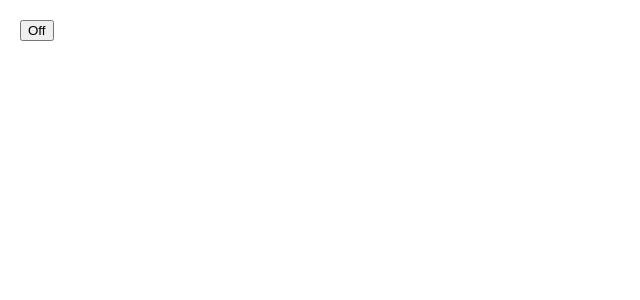
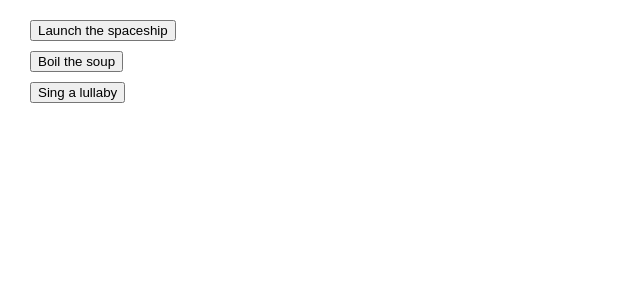
Before and after one commit to naktty/learn_react, a React (Create React App) app: page / in a window 1280 px wide. Shown: the top 300 px of the page, without its empty margins (0-640 px from the left). Built offline with nearby package versions, Linux system fonts and the light colour scheme.

Commit message:
チャレンジ問題3(自分の回答)

```diff
--- a/src/App.js
+++ b/src/App.js
@@ -1,15 +1,40 @@
 import './App.css';
+import './referencing-values-with-refs/challenges3.css';
+import { useRef } from 'react';
 
-import { useState } from 'react';
-
-export default function Toggle() {
-  const[isOn, setIsOn] = useState(false);
+function DebouncedButton({ onClick, children }) {
+  let timeoutID = useRef(null);
 
   return (
     <button onClick={() => {
-      setIsOn(!isOn);
+      clearTimeout(timeoutID);
+      timeoutID = setTimeout(() => {
+        onClick();
+      }, 1000);
     }}>
-      {isOn ? 'On' : 'Off'}
+      {children}
     </button>
   );
 }
+
+export default function Dashboard() {
+  return (
+    <>
+      <DebouncedButton
+        onClick={() => alert('Spaceship launched!')}
+      >
+        Launch the spaceship
+      </DebouncedButton>
+      <DebouncedButton
+        onClick={() => alert('Soup boiled!')}
+      >
+        Boil the soup
+      </DebouncedButton>
+      <DebouncedButton
+        onClick={() => alert('Lullaby sung!')}
+      >
+        Sing a lullaby
+      </DebouncedButton>
+    </>
+  )
+}
--- /dev/null
+++ b/src/referencing-values-with-refs/challenges3.css
@@ -0,0 +1 @@
+button { display: block; margin: 10px; }
```
